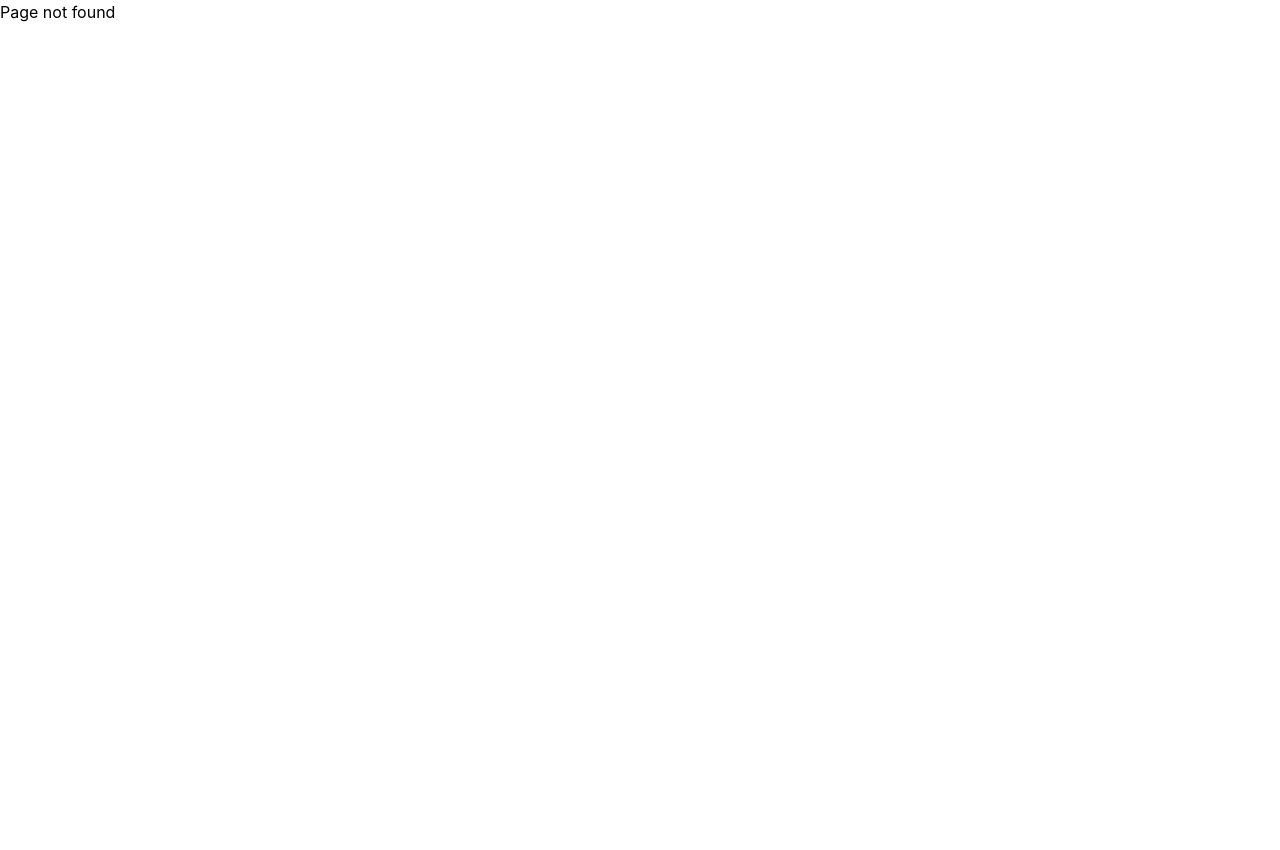
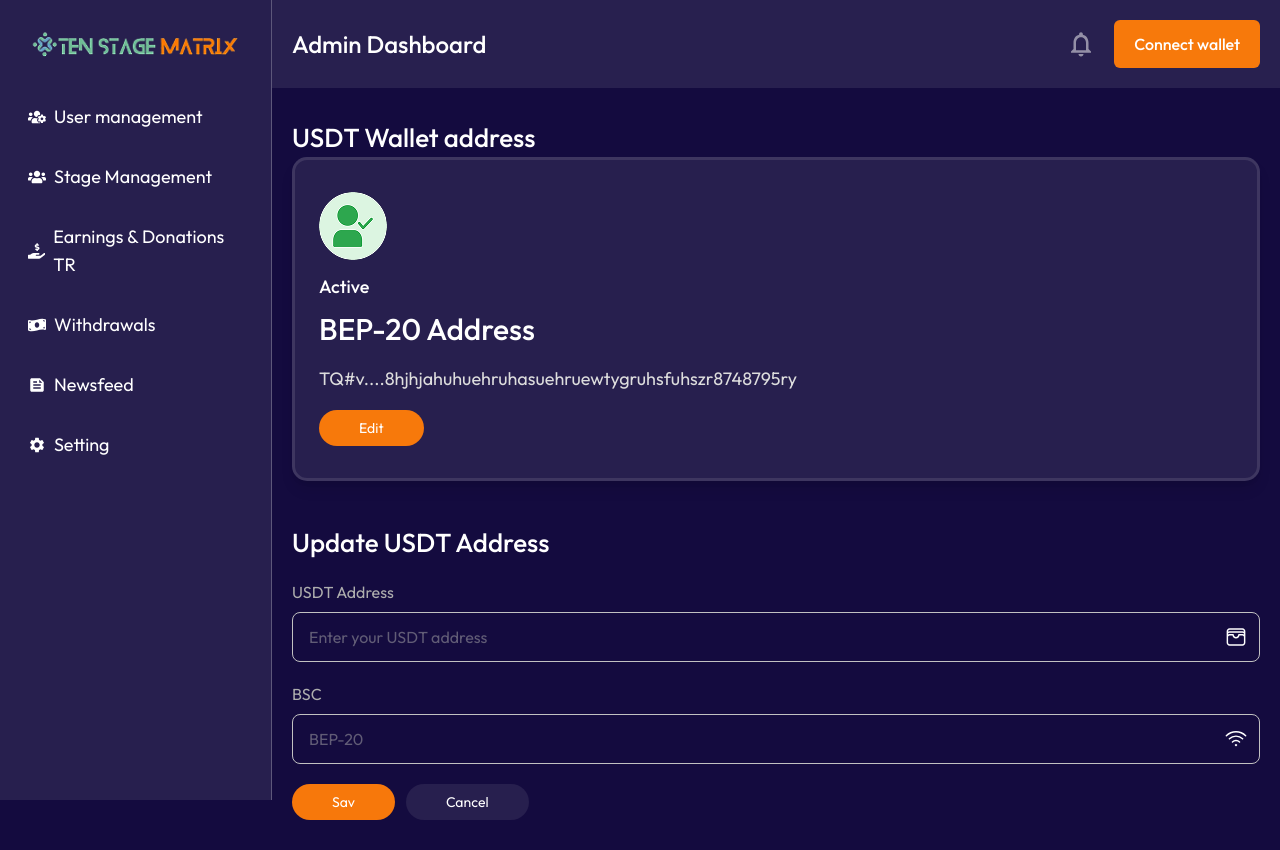
Before and after one commit to team-pr01/Ten-Stage-Matrix-Admin, a React (Vite) app: page /dashboard/wallet-address in a window 1280 px wide. Before the commit this address had no page. Before the commit the page ends 800 px from the top, so only its background shows below. Built offline with nearby package versions, Linux system fonts and the light colour scheme.

Commit message:
wallet address page completed

```diff
--- a/src/assets/index.tsx
+++ b/src/assets/index.tsx
@@ -18,6 +18,9 @@ import currentStage from "./icons/current-stage.png";
 import search from "./icons/search.svg";
 import filter from "./icons/filter.svg";
 import avatar from "./icons/avatar.svg";
+import wallet from "./icons/wallet.svg";
+import wifi from "./icons/wifi.svg";
+import activeReferral from "./icons/active-referrals.png"
 
 export const IMAGES = {
   logo
@@ -43,4 +46,7 @@ currentStage,
 search,
 filter,
 avatar,
+activeReferral,
+wallet,
+wifi
 }
--- a/src/components/Dashboard/SettingsPage/AllControls/AllControls.tsx
+++ b/src/components/Dashboard/SettingsPage/AllControls/AllControls.tsx
@@ -22,7 +22,7 @@ const AllControls = () => {
       title: "USDT",
       subtitle: "Wallet Address",
       description: "Manage USDT Receiving Address",
-      path: "/wallet-address",
+      path: "/dashboard/wallet-address",
     },
     {
       icon: ICONS.commission,
--- a/src/index.css
+++ b/src/index.css
@@ -43,6 +43,8 @@
   --color-neutral-105: #D9D9D9;
   --color-neutral-110: #ADADAD;
   --color-neutral-115: #dddddda6;
+  --color-neutral-140: #dddddd;
+
   --color-neutral-120: #D5D5D5;
   --color-neutral-125: #E4E1E1;
   --color-neutral-130: #919191;
--- /dev/null
+++ b/src/pages/Dashboard/Settings/WalletAddress/WalletAddress.tsx
@@ -0,0 +1,90 @@
+import React from "react";
+import { ICONS } from "../../../../assets";
+import CommissionSetting from "../../../../components/Dashboard/SettingsPage/UserManagementPage/CommissionSetting/CommissionSetting";
+import { Link } from "react-router-dom";
+
+const WalletAddress = () => {
+  return (
+    <div className="font-Outfit">
+      <h1 className="text-white font-medium text-[26px]">
+        USDT Wallet address
+      </h1>
+      <div className="rounded-[15px] border-[3px] border-neutral-25/20 bg-neutral-30 px-6 py-8 shadow-lg text-white flex flex-col">
+        <img src={ICONS.activeReferral} className="size-[68px]" />
+
+        {/* Text Content */}
+        <div>
+          <p className="font-medium text-lg mt-[13px]">Active</p>
+          <h3 className="text-[30px] font-medium mt-[6px]">BEP-20 Address</h3>
+          <p className="text-lg text-neutral-140 mt-[13px]">
+            TQ#v....8hjhjahuhuehruhasuehruewtygruhsfuhszr8748795ry
+          </p>
+        </div>
+        <Link
+          to={"/"}
+          className="bg-primary-10 text-white px-10 py-2 rounded-full text-sm hover:bg-primary-10/60 transition duration-300 w-fit mt-[17px]"
+        >
+          Edit
+        </Link>
+      </div>
+      <div className="mt-[42px] flex flex-col gap-[18px]">
+        <h1 className="text-white font-medium text-[26px]">
+          Update USDT Address
+        </h1>
+        <div className="flex flex-col gap-5">
+          <div className="flex flex-col gap-2 w-full">
+            <label htmlFor="" className="text-neutral-85">
+              USDT Address
+            </label>
+            <div className="flex items-center justify-between relative">
+              <input
+                type="text"
+                placeholder="Enter your USDT address"
+                className={`w-full px-4 py-3 rounded-[8px] border border-neutral-90 focus:outline-none focus:border-primary-10/50 transition duration-300 text-neutral-85`}
+              />
+              <img
+                src={ICONS.wallet}
+                alt=""
+                className="size-6 absolute right-3"
+              />
+            </div>
+          </div>
+
+          <div className="flex flex-col gap-2 w-full">
+            <label htmlFor="" className="text-neutral-85">
+              BSC
+            </label>
+            <div className="flex items-center justify-between relative">
+              <input
+                type="text"
+                placeholder="BEP-20"
+                className={`w-full px-4 py-3 rounded-[8px] border border-neutral-90 focus:outline-none focus:border-primary-10/50 transition duration-300 text-neutral-85`}
+              />
+              <img
+                src={ICONS.wifi}
+                alt=""
+                className="size-6 absolute right-3"
+              />
+            </div>
+          </div>
+          <div className="flex flex-row gap-[11px]">
+            <Link
+              to={"/"}
+              className="bg-primary-10 text-white px-10 py-2 rounded-full text-sm hover:bg-primary-10/60 transition duration-300 w-fit "
+            >
+              Sav
+            </Link>
+            <Link
+              to={"/"}
+              className="bg-primary-70 text-white px-10 py-2 rounded-full text-sm hover:bg-primary-10/60 transition duration-300 w-fit \"
+            >
+              Cancel
+            </Link>
+          </div>
+        </div>
+      </div>
+    </div>
+  );
+};
+
+export default WalletAddress;
--- a/src/routes/routes.tsx
+++ b/src/routes/routes.tsx
@@ -9,6 +9,7 @@ import Withdrawals from "../pages/Dashboard/Withdrawals/Withdrawals";
 import Settings from "../pages/Dashboard/Settings/Settings";
 import UserManagement from "../pages/Dashboard/Settings/UserManagement/UserManagement";
 import ChargesOverview from "../pages/Dashboard/Settings/ChargesOverview/ChargesOverview";
+import WalletAddress from "../pages/Dashboard/Settings/WalletAddress/WalletAddress";
 
 export const router = createBrowserRouter([
   {
@@ -59,6 +60,10 @@ export const router = createBrowserRouter([
         path: "charges-overview",
         element: <ChargesOverview/>,
       },
+      {
+        path: "wallet-address",
+        element: <WalletAddress/>,
+      },
     ],
   },
 ]);
```
Also changed, not shown: src/assets/icons/wallet.svg (added), src/assets/icons/wifi.svg (added).
